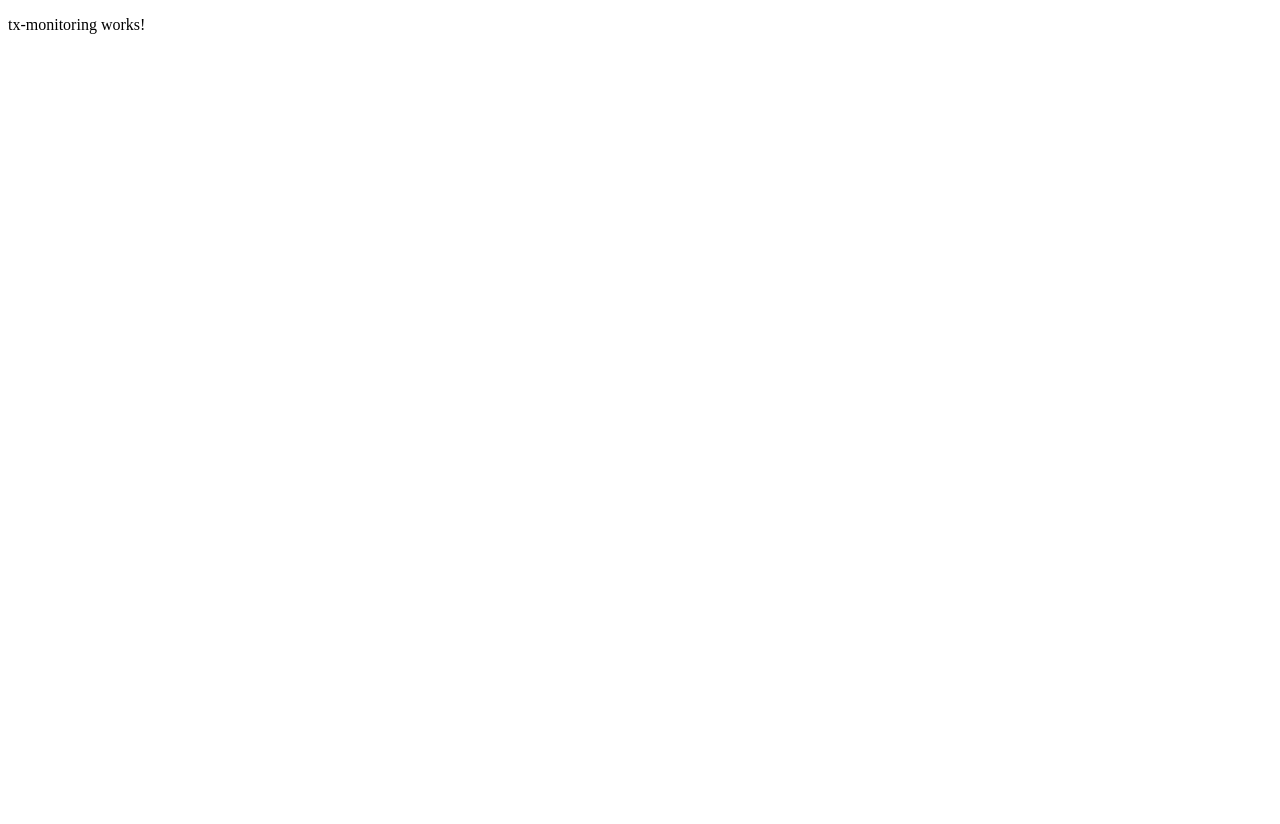
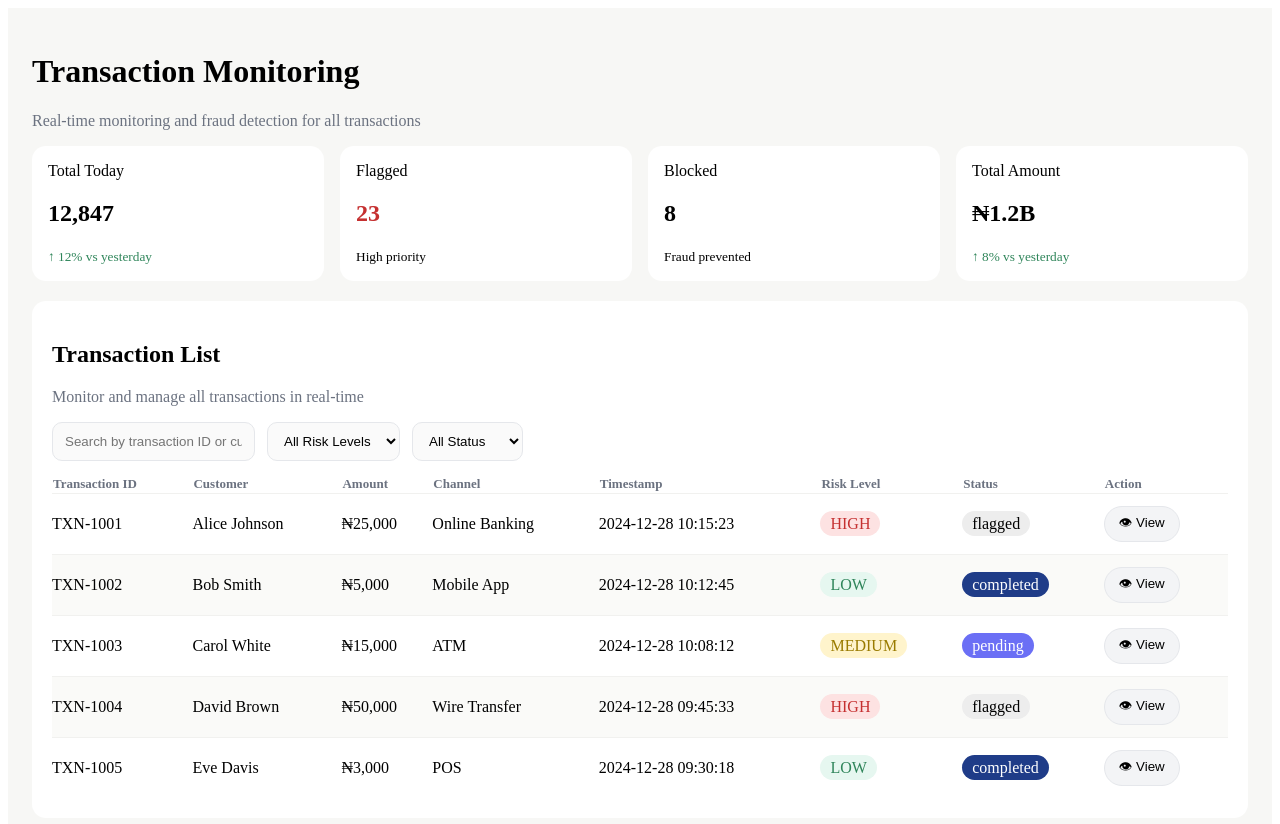
Before and after one commit to Gayathri-8093/FINGUARD, an Angular app: page /transactions in a window 1280 px wide. Shown: the top 824 px of the page. Before the commit the page ends 800 px from the top, so only its background shows below. Built offline with nearby package versions, Linux system fonts and the light colour scheme.

Commit message:
transaction-monitoring

```diff
--- a/src/app/features/tx-monitoring/tx-monitoring.css
+++ b/src/app/features/tx-monitoring/tx-monitoring.css
@@ -0,0 +1,74 @@
+.page {
+ padding: 24px;
+ background: #f7f7f5;
+ min-height: 100vh;
+}
+.subtitle { color: #6b7280; }
+.cards {
+ display: grid;
+ grid-template-columns: repeat(4, 1fr);
+ gap: 16px;
+ margin-bottom: 20px;
+}
+.card {
+ background: #fff;
+ padding: 16px;
+ border-radius: 14px;
+}
+.green { color: #2f855a; }
+.red { color: #c53030; }
+.transaction-card {
+ background: #fff;
+ padding: 20px;
+ border-radius: 14px;
+}
+.filters {
+ display: flex;
+ gap: 12px;
+ margin-bottom: 14px;
+}
+input, select {
+ padding: 10px 12px;
+ border-radius: 10px;
+ border: 1px solid #e5e7eb;
+ background: #fafafa;
+}
+table { width: 100%; border-collapse: collapse; }
+th { text-align: left; color: #6b7280; font-size: 13px; }
+td { padding: 12px 0; border-top: 1px solid #f1f1ef; }
+.alt { background: #fafaf8; }
+.risk.low { background:#e6f7f0;color:#2f855a;padding:4px 10px;border-radius:999px; }
+.risk.medium { background:#fff4cc;color:#9a7b00;padding:4px 10px;border-radius:999px; }
+.risk.high { background:#fde2e2;color:#c53030;padding:4px 10px;border-radius:999px; }
+.status.completed { background:#1f3c88;color:#fff;padding:4px 10px;border-radius:999px; }
+.status.pending { background:#6b6ff5;color:#fff;padding:4px 10px;border-radius:999px; }
+.status.flagged { background:#ededed;padding:4px 10px;border-radius:999px; }
+.status.blocked { background:#c53030;color:#fff;padding:4px 10px;border-radius:999px; }
+.view-btn {
+ background:#f3f4f6;
+ border:1px solid #e5e7eb;
+ padding:6px 14px;
+ border-radius:999px;
+}
+.modal-backdrop {
+ position: fixed;
+ inset: 0;
+ background: rgba(0,0,0,.4);
+ display: flex;
+ align-items: center;
+ justify-content: center;
+ z-index: 9999;
+}
+.modal {
+ background:#fff;
+ padding:20px;
+ border-radius:14px;
+ width:420px;
+ position:relative;
+}
+.grid { display:grid; grid-template-columns:1fr 1fr; gap:12px; }
+.alert { color:#c53030; margin:12px 0; }
+.modal-actions { display:flex; gap:12px; }
+.allow { background:#38a169;color:#fff;padding:10px 18px;border-radius:999px; }
+.block { background:#c53030;color:#fff;padding:10px 18px;border-radius:999px; }
+.close { position:absolute; top:10px; right:14px; cursor:pointer; }
--- a/src/app/features/tx-monitoring/tx-monitoring.html
+++ b/src/app/features/tx-monitoring/tx-monitoring.html
@@ -1 +1,182 @@
-<p>tx-monitoring works!</p>
+<!-- PAGE WRAPPER -->
+<div class="page">
+<!-- PAGE TITLE -->
+<h1>Transaction Monitoring</h1>
+<p class="subtitle">
+
+    Real-time monitoring and fraud detection for all transactions
+</p>
+<!-- TOP SUMMARY CARDS -->
+<div class="cards">
+<div class="card">
+<span>Total Today</span>
+<h2>12,847</h2>
+<small class="green">↑ 12% vs yesterday</small>
+</div>
+<div class="card">
+<span>Flagged</span>
+<h2 class="red">23</h2>
+<small>High priority</small>
+</div>
+<div class="card">
+<span>Blocked</span>
+<h2>8</h2>
+<small>Fraud prevented</small>
+</div>
+<div class="card">
+<span>Total Amount</span>
+<h2>₦1.2B</h2>
+<small class="green">↑ 8% vs yesterday</small>
+</div>
+</div>
+<!-- TRANSACTION LIST CARD -->
+<div class="transaction-card">
+<h2>Transaction List</h2>
+<p class="subtitle">
+
+      Monitor and manage all transactions in real-time
+</p>
+<!-- SEARCH + FILTERS -->
+<div class="filters">
+<input
+
+        type="text"
+
+        placeholder="Search by transaction ID or customer..."
+
+        [(ngModel)]="searchText"
+
+      />
+<select [(ngModel)]="selectedRisk">
+<option value="ALL">All Risk Levels</option>
+<option value="LOW">Low Risk</option>
+<option value="MEDIUM">Medium Risk</option>
+<option value="HIGH">High Risk</option>
+</select>
+<select [(ngModel)]="selectedStatus">
+<option value="ALL">All Status</option>
+<option value="completed">Completed</option>
+<option value="pending">Pending</option>
+<option value="flagged">Flagged</option>
+<option value="blocked">Blocked</option>
+</select>
+</div>
+<!-- TRANSACTION TABLE -->
+<table>
+<thead>
+<tr>
+<th>Transaction ID</th>
+<th>Customer</th>
+<th>Amount</th>
+<th>Channel</th>
+<th>Timestamp</th>
+<th>Risk Level</th>
+<th>Status</th>
+<th>Action</th>
+</tr>
+</thead>
+<tbody>
+<tr
+
+          *ngFor="let t of filteredTransactions; let i = index"
+
+          [class.alt]="i % 2 === 1"
+>
+<td>{{ t.id }}</td>
+<td>{{ t.customer }}</td>
+<td>₦{{ t.amount | number }}</td>
+<td>{{ t.channel }}</td>
+<td>{{ t.timestamp }}</td>
+<td>
+<span class="risk" [ngClass]="t.risk.toLowerCase()">
+
+              {{ t.risk }}
+</span>
+</td>
+<td>
+<span class="status" [ngClass]="t.status">
+
+              {{ t.status }}
+</span>
+</td>
+<td>
+<!-- ✅ VIEW BUTTON (CLICKABLE) -->
+<button class="view-btn" (click)="openModal(t)">
+
+              👁 View
+</button>
+</td>
+</tr>
+</tbody>
+</table>
+</div> <!-- ✅ END transaction-card -->
+</div> <!-- ✅ END page -->
+
+<!-- ================= MODAL (MUST BE OUTSIDE CARD & TABLE) ================= -->
+<div
+
+  class="modal-backdrop"
+
+  *ngIf="showModal && selectedTransaction"
+>
+<div class="modal">
+<h3>Transaction Details</h3>
+<div class="grid">
+<p>
+<b>Transaction ID</b><br />
+
+        {{ selectedTransaction.id }}
+</p>
+<p>
+<b>Customer</b><br />
+
+        {{ selectedTransaction.customer }}
+</p>
+<p>
+<b>Amount</b><br />
+
+        ₦{{ selectedTransaction.amount | number }}
+</p>
+<p>
+<b>Channel</b><br />
+
+        {{ selectedTransaction.channel }}
+</p>
+<p>
+<b>Location</b><br />
+
+        {{ selectedTransaction.location }}
+</p>
+<p>
+<b>Timestamp</b><br />
+
+        {{ selectedTransaction.timestamp }}
+</p>
+</div>
+<!-- HIGH RISK WARNING -->
+<p
+
+      class="alert"
+
+      *ngIf="selectedTransaction.risk === 'HIGH'"
+>
+
+      ⚠ High Risk Transaction Detected.
+
+      Please review carefully before taking action.
+</p>
+<!-- MODAL ACTIONS -->
+<div class="modal-actions">
+<button class="allow" (click)="allowTransaction()">
+
+        Allow Transaction
+</button>
+<button class="block" (click)="blockTransaction()">
+
+        Block Transaction
+</button>
+</div>
+<!-- CLOSE -->
+<span class="close" (click)="closeModal()">✕</span>
+</div>
+</div>
--- a/src/app/features/tx-monitoring/tx-monitoring.ts
+++ b/src/app/features/tx-monitoring/tx-monitoring.ts
@@ -1,11 +1,109 @@
+import { CommonModule } from '@angular/common';
 import { Component } from '@angular/core';
-
+import { FormsModule } from '@angular/forms';
+interface Transaction {
+ id: string;
+ customer: string;
+ amount: number;
+ channel: string;
+ timestamp: string;
+ location:string;
+ risk: 'LOW' | 'MEDIUM' | 'HIGH';
+ status: 'completed' | 'pending' | 'flagged' | 'blocked';
+}
 @Component({
   selector: 'app-tx-monitoring',
-  imports: [],
+  standalone:true,
+  imports: [FormsModule,CommonModule],
   templateUrl: './tx-monitoring.html',
   styleUrl: './tx-monitoring.css',
 })
+
+
+
 export class TxMonitoring {
-
+  searchText = '';
+ selectedRisk = 'ALL';
+ selectedStatus = 'ALL';
+ showModal = false;
+ selectedTransaction: Transaction|null=null;
+ transactions: Transaction[] = [
+   {
+     id: 'TXN-1001',
+     customer: 'Alice Johnson',
+     amount: 25000,
+     channel: 'Online Banking',
+     timestamp: '2024-12-28 10:15:23',
+     location: 'Lagos, Nigeria',
+     risk: 'HIGH',
+     status: 'flagged'
+   },
+   {
+     id: 'TXN-1002',
+     customer: 'Bob Smith',
+     amount: 5000,
+     channel: 'Mobile App',
+     timestamp: '2024-12-28 10:12:45',
+     location: 'Abuja, Nigeria',
+     risk: 'LOW',
+     status: 'completed'
+   },
+   {
+     id: 'TXN-1003',
+     customer: 'Carol White',
+     amount: 15000,
+     channel: 'ATM',
+     timestamp: '2024-12-28 10:08:12',
+     location: 'Ibadan, Nigeria',
+     risk: 'MEDIUM',
+     status: 'pending'
+   },
+    {
+     id: 'TXN-1004',
+     customer: 'David Brown',
+     amount: 50000,
+     channel: 'Wire Transfer',
+     timestamp: '2024-12-28 09:45:33',
+     location: 'Lagos, Nigeria',
+     risk: 'HIGH',
+     status: 'flagged'
+   },
+   {
+     id: 'TXN-1005',
+     customer: 'Eve Davis',
+     amount: 3000,
+     channel: 'POS',
+     timestamp: '2024-12-28 09:30:18',
+     location: 'Benin, Nigeria',
+     risk: 'LOW',
+     status: 'completed'
+   }
+ ];
+ get filteredTransactions() {
+    const search = this.searchText.toLowerCase().trim();
+   return this.transactions.filter(t =>
+     (!search || t.id.toLowerCase().includes(search) || t.customer.toLowerCase().includes(search)) &&
+     (this.selectedRisk === 'ALL' || t.risk === this.selectedRisk) &&
+     (this.selectedStatus === 'ALL' || t.status === this.selectedStatus)
+   );
+ }
+ openModal(tx: Transaction) {
+  console.log('View clicked:',tx);
+   this.selectedTransaction = tx;
+   this.showModal = true;
+ }
+ closeModal() {
+   this.showModal = false;
+   this.selectedTransaction = null;
+ }
+ allowTransaction() {
+   if (!this.selectedTransaction) return;
+   this.selectedTransaction.status = 'completed';
+   this.closeModal();
+ }
+ blockTransaction() {
+   if (!this.selectedTransaction) return;
+   this.selectedTransaction.status = 'blocked';
+   this.closeModal();
+ }
 }
```
